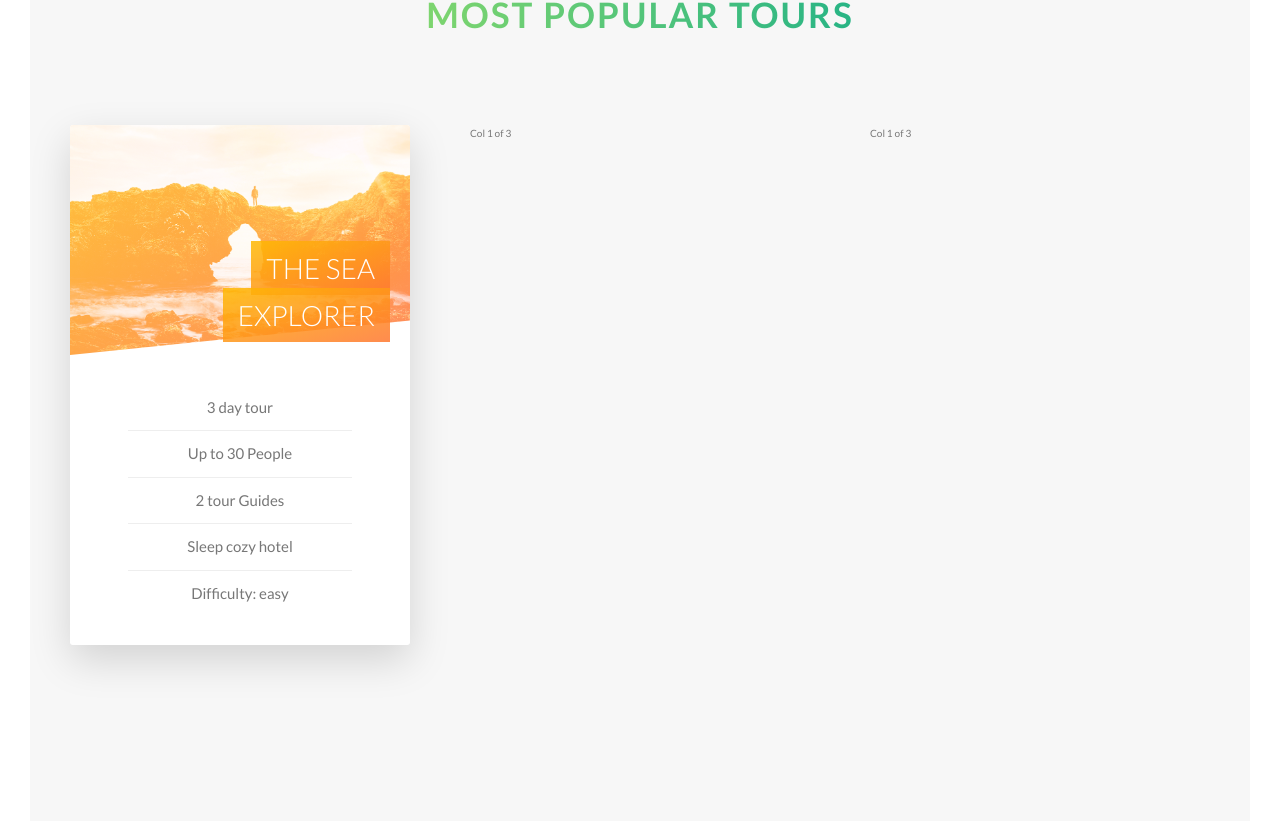
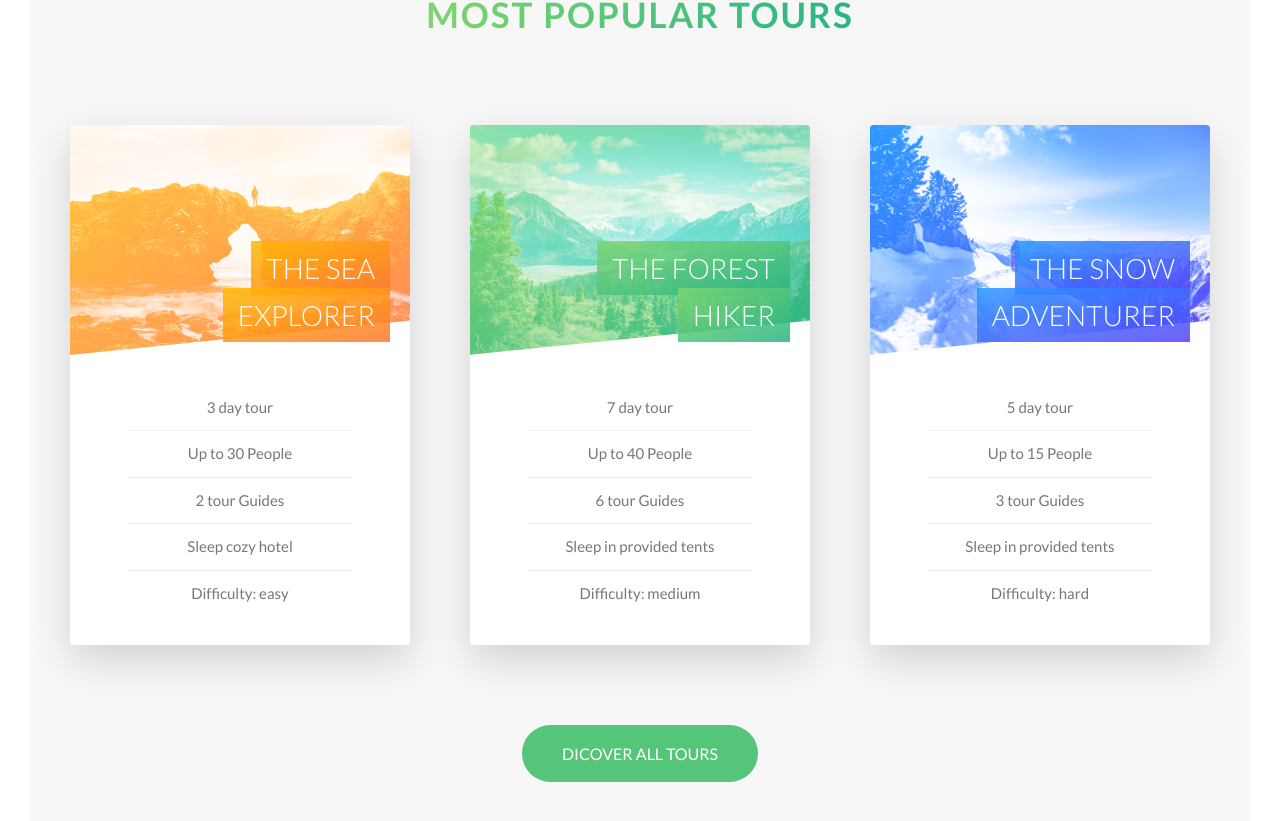
Before and after one commit to Harkindey/Natours-React, a React app: page / in a window 1280 px wide. Shown: the part 2378-3199 px from the top of the page. Built offline with nearby package versions, Linux system fonts and the light colour scheme.

Commit message:
Tour Component finsihed  - created the two other cards  - a lot was done man, LOL

```diff
--- a/src/Components/Tours.js
+++ b/src/Components/Tours.js
@@ -29,12 +29,88 @@ export default class Tours extends Component {
 								</div>
 							</div>
 							<div className="card__side card__side--back card__side--back-1">
-								BACK
+								<div className="card__cta">
+									<div className="card__price-box">
+										<p className="card__price-only">Only</p>
+										<p className="card__price-value">$297</p>
+									</div>
+									<a href="#" className="btn btn--white">
+										Book Now!
+									</a>
+								</div>
 							</div>
 						</div>
 					</div>
-					<div className="col-1-of-3">Col 1 of 3</div>
-					<div className="col-1-of-3">Col 1 of 3</div>
+					<div className="col-1-of-3">
+						<div className="card">
+							<div className="card__side card__side--front">
+								<div className="card__picture card__picture--2">&nbsp;</div>
+								<h4 className="card__heading">
+									<span className="card__heading-span card__heading-span--2">
+										The Forest hiker
+									</span>
+								</h4>
+								<div className="card__details">
+									<ul>
+										<li>7 day tour</li>
+										<li>Up to 40 People</li>
+										<li>6 tour Guides</li>
+										<li>Sleep in provided tents</li>
+										<li>Difficulty: medium</li>
+									</ul>
+								</div>
+							</div>
+							<div className="card__side card__side--back card__side--back-2">
+								<div className="card__cta">
+									<div className="card__price-box">
+										<p className="card__price-only">Only</p>
+										<p className="card__price-value">$497</p>
+									</div>
+									<a href="#" className="btn btn--white">
+										Book Now!
+									</a>
+								</div>
+							</div>
+						</div>
+					</div>
+					<div className="col-1-of-3">
+						<div className="card">
+							<div className="card__side card__side--front">
+								<div className="card__picture card__picture--3">&nbsp;</div>
+								<h4 className="card__heading">
+									<span className="card__heading-span card__heading-span--3">
+										The Snow Adventurer
+									</span>
+								</h4>
+								<div className="card__details">
+									<ul>
+										<li>5 day tour</li>
+										<li>Up to 15 People</li>
+										<li>3 tour Guides</li>
+										<li>Sleep in provided tents</li>
+										<li>Difficulty: hard</li>
+									</ul>
+								</div>
+							</div>
+							<div className="card__side card__side--back card__side--back-3">
+								<div className="card__cta">
+									<div className="card__price-box">
+										<p className="card__price-only">Only</p>
+										<p className="card__price-value">$897</p>
+									</div>
+									<a href="#" className="btn btn--white">
+										Book Now!
+									</a>
+								</div>
+							</div>
+						</div>
+					</div>
+				</div>
+
+				<div className="u-center-text u-margin-bottom-huge">
+					<a href="#" className="btn btn--green">
+						Dicover all tours
+					</a>
 				</div>
 			</section>
 		);
--- a/src/sass/base/_utilities.scss
+++ b/src/sass/base/_utilities.scss
@@ -13,3 +13,11 @@
 .u-margin-bottom-medium{
     margin-bottom: 4rem;
 }
+
+.u-margin-top-big{
+    margin-top: 8rem;
+}
+
+.u-margin-top-huge{
+    margin-top: 10rem;
+}
--- a/src/sass/microComponents/_buttons.scss
+++ b/src/sass/microComponents/_buttons.scss
@@ -31,6 +31,14 @@
         background-color:$color-white;
         }
     }
+
+    &--green {
+        background-color:$color-primary;
+        color: $color-white;
+        &::after{
+            background-color:$color-white;
+            }
+        }
 
     &::after {
     content: "";
--- a/src/sass/microComponents/_card.scss
+++ b/src/sass/microComponents/_card.scss
@@ -27,6 +27,14 @@
             &-1{
                 background-image: linear-gradient(to right bottom, $color-secondary-light, $color-secondary-dark);
             }
+
+            &-2{
+                background-image: linear-gradient(to right bottom, $color-primary-light, $color-primary-dark);
+            }
+
+            &-3{
+                background-image: linear-gradient(to right bottom, $color-tertiary-light, $color-tertiary-dark);
+            }
         }
     }
 
@@ -45,14 +53,16 @@
         background-blend-mode: screen;
         -webkit-clip-path: polygon(0 0, 100% 0, 100%  85%, 0 100%);
         clip-path: polygon(0 0, 100% 0, 100%  85%, 0 100%);
+        border-top-left-radius: 3px;
+        border-top-right-radius: 3px;
         &--1{
             background-image: linear-gradient(to right bottom, $color-secondary-light, $color-secondary-dark), url('../img/nat-5.jpg');
         }
         &--2{
-            background-image: url('../img/nat-5.jpg');
+            background-image: linear-gradient(to right bottom, $color-primary-light, $color-primary-dark), url('../img/nat-6.jpg');
         }
         &--3{
-            background-image: url('../img/nat-5.jpg');
+            background-image: linear-gradient(to right bottom, $color-tertiary-light, $color-tertiary-dark), url('../img/nat-7.jpg');
         }
     }
 
@@ -77,6 +87,18 @@
                 rgba($color-secondary-light, .85),
                 rgba($color-secondary-dark, .85));
         }
+
+        &--2{
+            background-image: linear-gradient(to right bottom,
+                rgba($color-primary-light, .85),
+                rgba($color-primary-dark, .85));
+        }
+
+        &--3{
+            background-image: linear-gradient(to right bottom,
+                rgba($color-tertiary-light, .85),
+                rgba($color-tertiary-dark, .85));
+        }
     }
 
     &__details{
@@ -96,4 +118,30 @@
             }
         }
     }
+
+    // BACK SIDE STYLING
+    &__cta{
+        position: absolute;
+        top: 50%;
+        left:50%;
+        transform: translate(-50%, -50%);
+        width: 90%;
+        text-align: center;
+    }
+
+    &__price-box{
+        text-align: center;
+        margin-bottom: 8rem;
+        color: $color-white;
+    }
+
+    &__price-pnly{
+        font-size: 1.4rem;
+        text-transform: uppercase;
+    }
+
+    &__price-value{
+        font-size: 6rem;
+        font-weight: 100;
+    }
 }
--- a/src/sass/pages/_home.scss
+++ b/src/sass/pages/_home.scss
@@ -17,6 +17,6 @@
 
 .section-tours {
     background-color: $color-grey-light-1;
-    padding: 25rem 0 50rem 0;
+    padding: 25rem 0 15rem 0;
     margin-top: -10rem;
 }
```
